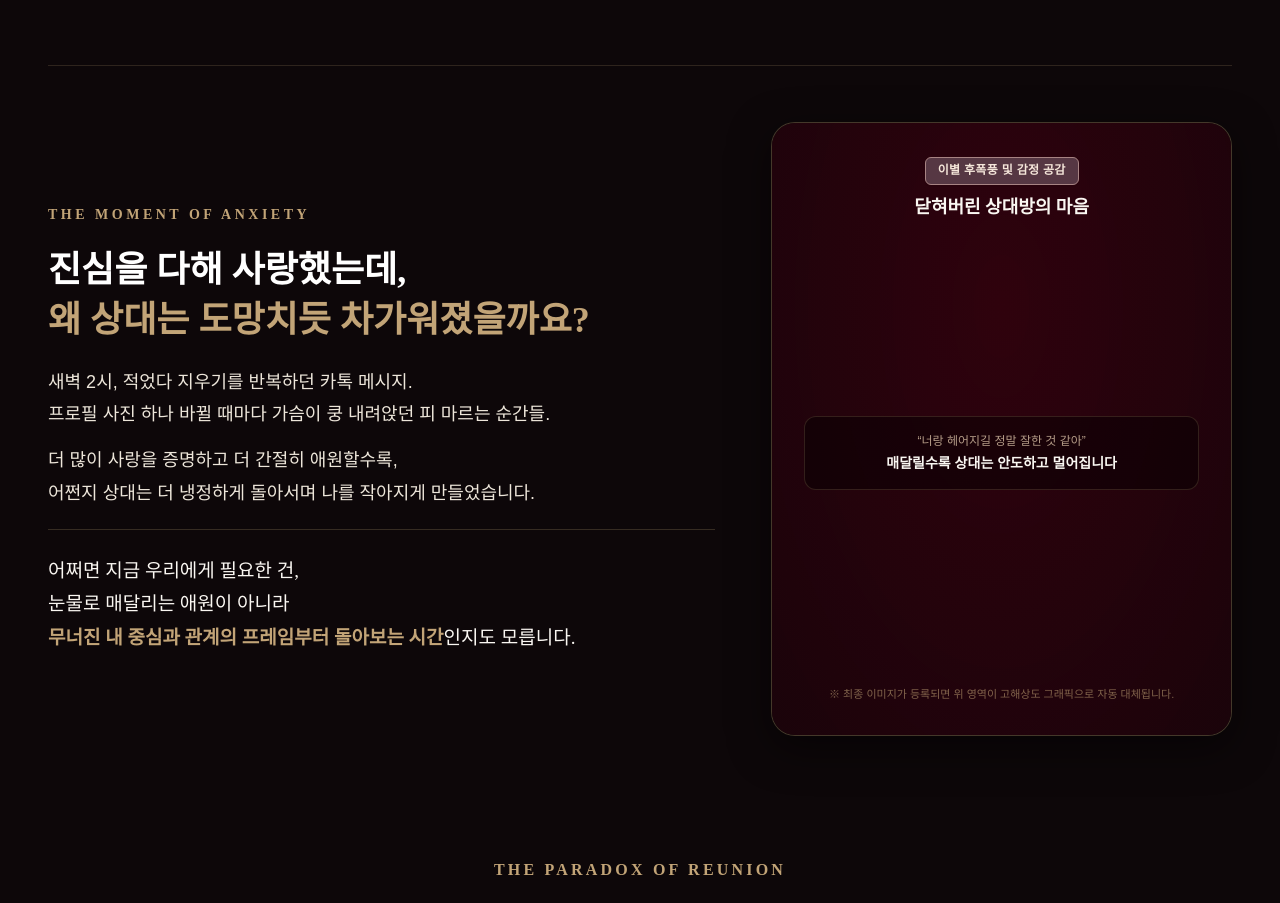
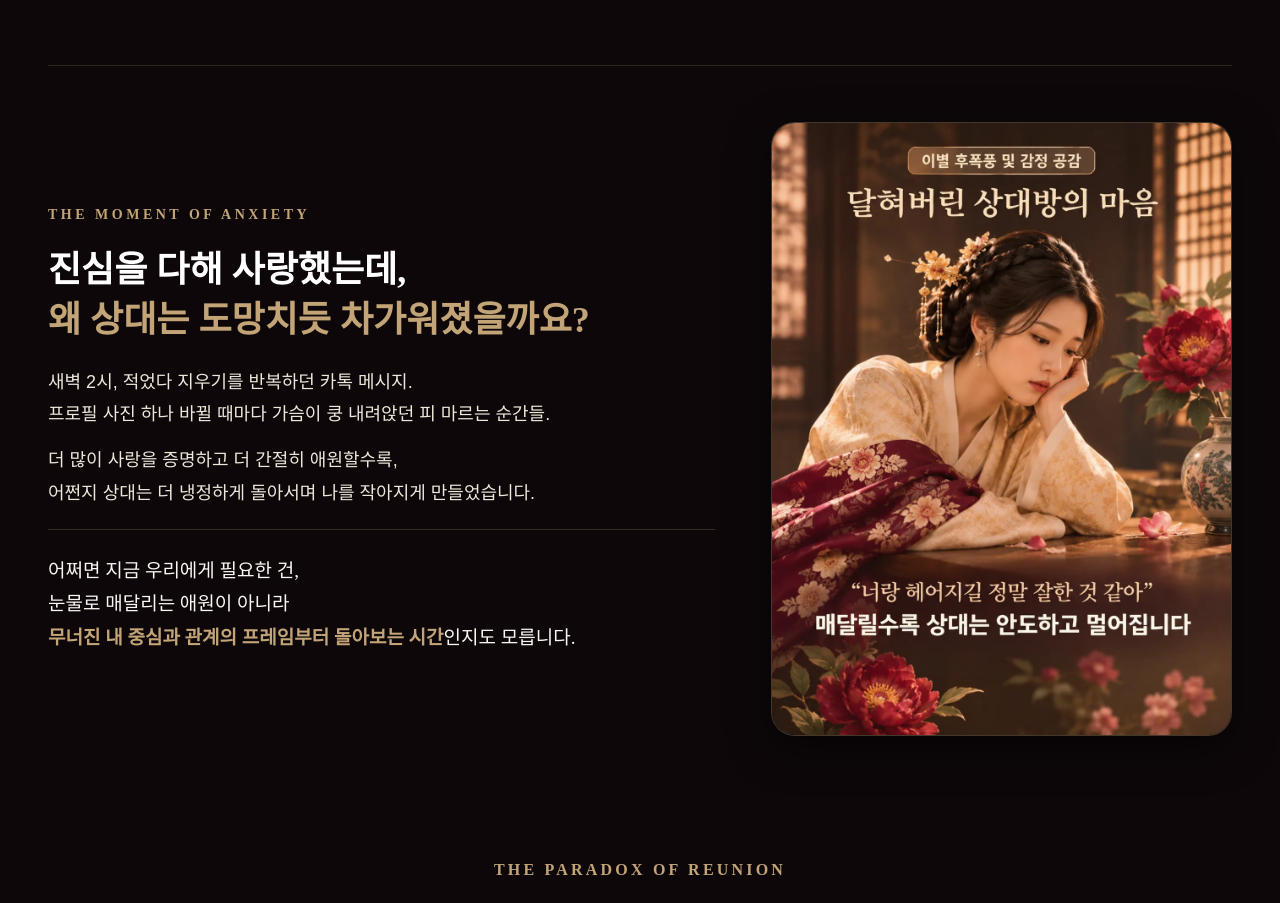
Before and after one commit to woolbo100/buzasun, a Next.js app: page /reports/reunion-secret in a window 1280 px wide. Shown: the part 2860-3763 px from the top of the page. Built offline with nearby package versions, Linux system fonts and the light colour scheme; no server answers; the database is empty.

Commit message:
feat: update reunion anxiety section image to reunion-closed-heart.webp

```diff
--- a/app/reports/reunion-secret/page.tsx
+++ b/app/reports/reunion-secret/page.tsx
@@ -70,7 +70,7 @@ const productData = {
   // 💡 [신규 영역 2] 인연의 주권자 (16:9 와이드 배너 이미지 경로)
   sovereignImage: '',
   // 💡 이별 불안 공감 (3:4 이미지 경로)
-  anxietyImage: '',
+  anxietyImage: '/image/reunion-secret/reunion-closed-heart.webp',
 }
 
 // 🏷️ 통일된 뮤트 로즈코코아 뱃지 컴포넌트 (추천 1안: 배경 #563743 · 테두리 #A78383 · 풍요비책 사각 뱃지 규격)
@@ -716,7 +716,7 @@ export default function ReunionSecretPage() {
                               alt="진심을 다해 사랑했는데, 왜 상대는 도망치듯 차가워졌을까 - 이별 불안 공감"
                               fill
                               sizes="(max-width: 1024px) 100vw, 45vw"
-                              className="object-contain"
+                              className="object-cover"
                               priority
                             />
                           ) : (
```
Also changed, not shown: public/image/reunion-secret/reunion-closed-heart.webp (added).
